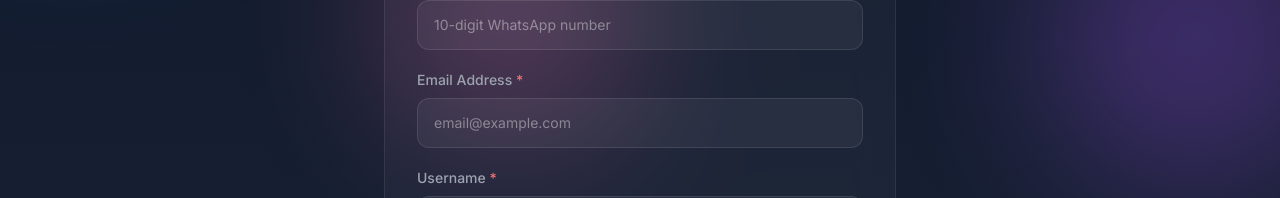
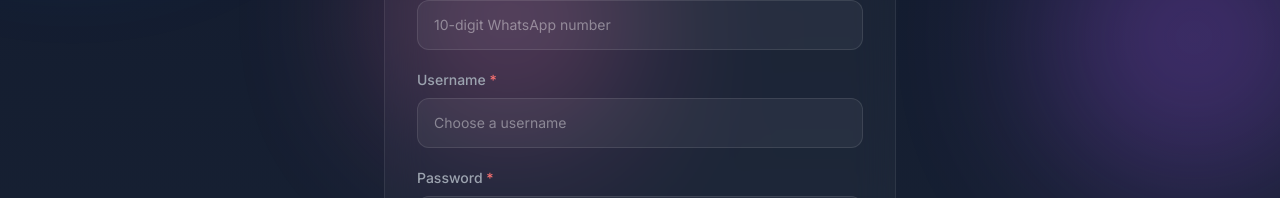
Before and after one commit to Orcalexai/new-smartlearners-website, a Next.js app: page /signup in a window 1280 px wide. Shown: the part 573-771 px from the top of the page. Built offline with nearby package versions, Linux system fonts and the light colour scheme.

Commit message:
Remove email input from signup page
Removed email field from signup form.

```diff
--- a/app/signup/page.tsx
+++ b/app/signup/page.tsx
@@ -12,7 +12,6 @@ export default function Signup() {
     fullName: '',
     className: '',
     whatsappNumber: '',
-    email: '',
     username: '',
     password: '',
   })
@@ -133,22 +132,6 @@ export default function Signup() {
                 />
               </div>
 
-              {/* Email */}
-              <div>
-                <label className="text-gray-400 text-sm font-medium mb-2 block">
-                  Email Address <span className="text-red-400">*</span>
-                </label>
-                <input
-                  type="email"
-                  name="email"
-                  value={formData.email}
-                  onChange={handleChange}
-                  required
-                  placeholder="email@example.com"
-                  className="input-dark"
-                />
-              </div>
-
               {/* Username */}
               <div>
                 <label className="text-gray-400 text-sm font-medium mb-2 block">
```
